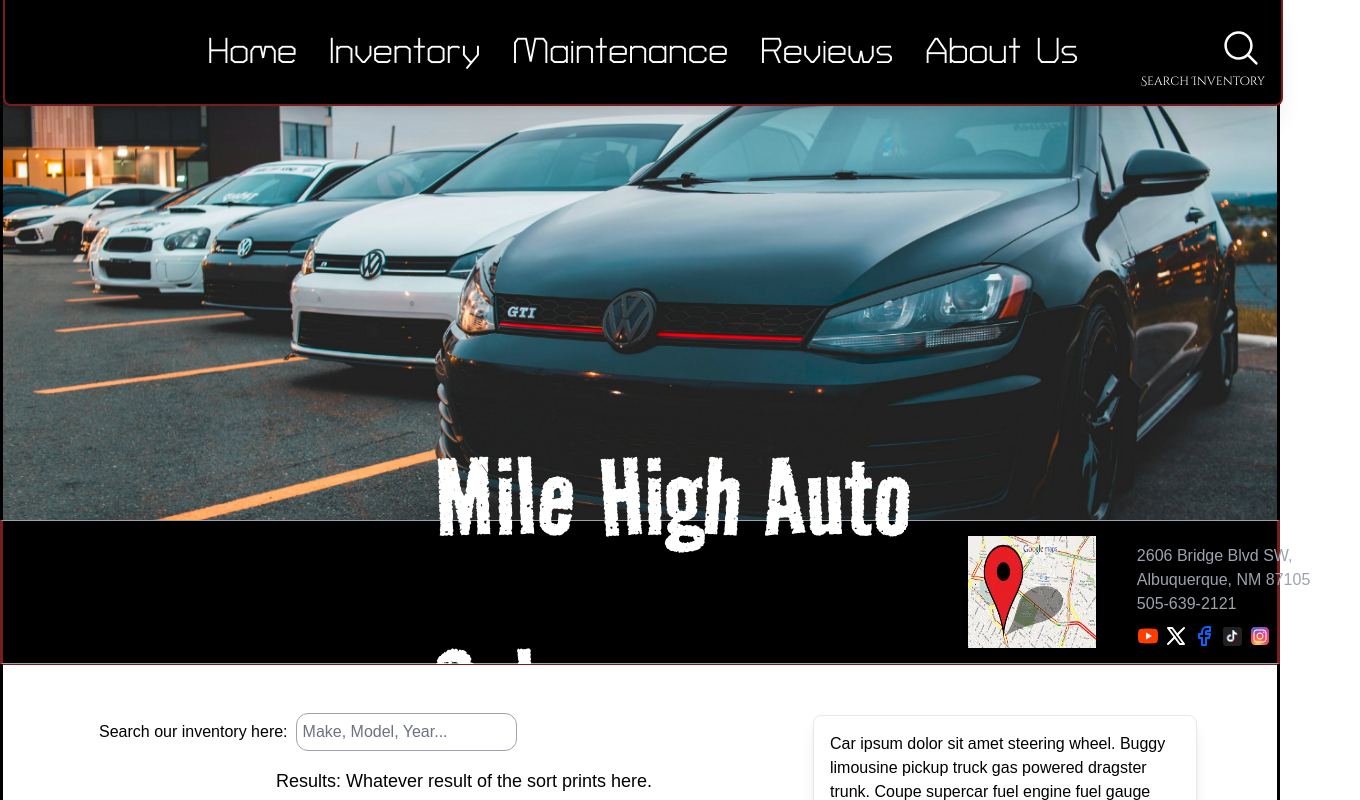
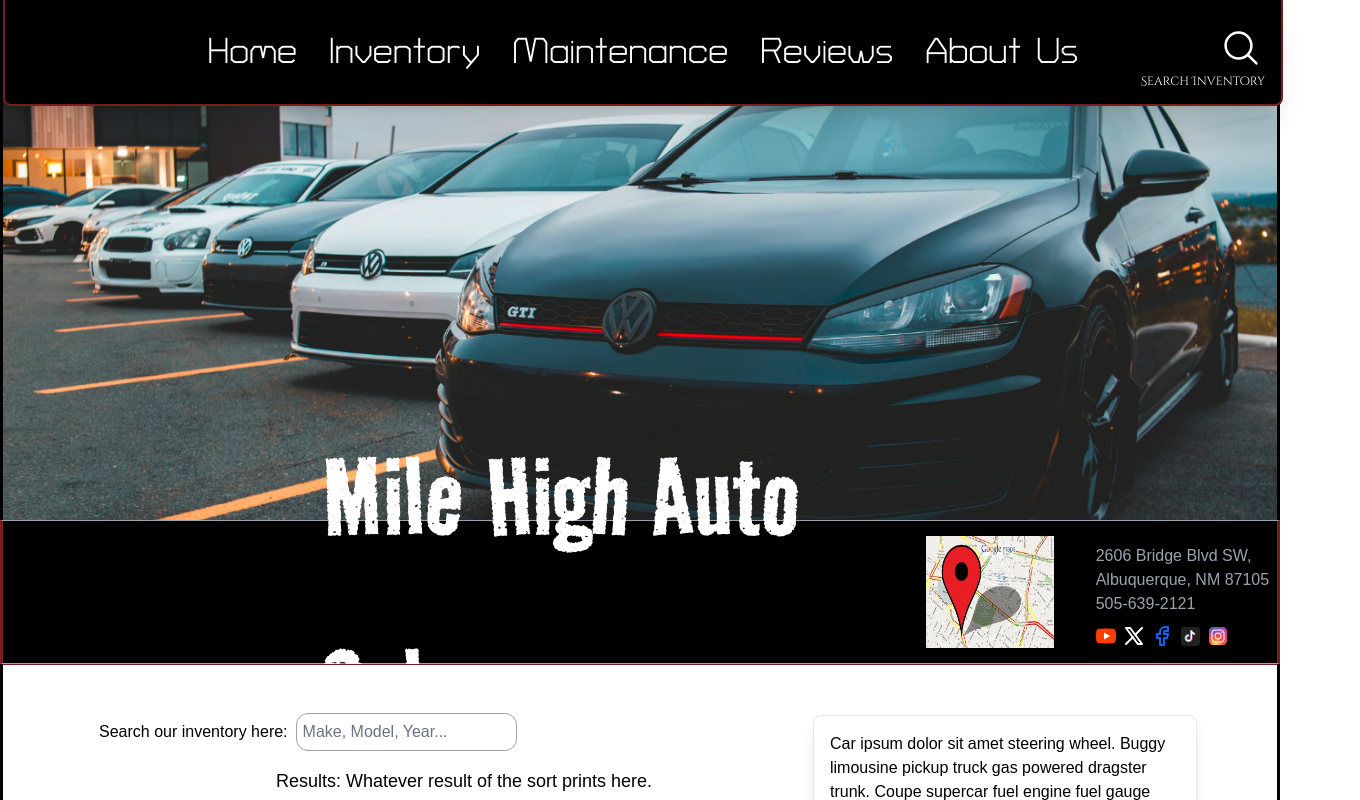
Before and after one commit to trudruskii/MileHighAutoSales, a Next.js app in the folder frontend/: page / in a window 1280 px wide. Shown: the top 800 px of the page, 1360 px wide, since content can reach past the window. Built offline with nearby package versions, Linux system fonts and the light colour scheme.

Commit message:
changed fonts again

```diff
--- a/frontend/src/app/components/Navbar.tsx
+++ b/frontend/src/app/components/Navbar.tsx
@@ -43,7 +43,7 @@ export default function Navbarz() {
             </div>
 
             <div className="bg-black border-t-gray-400 border-b-gray-400 border-l-red-900 border-r-red-900 border-t-[1px] border-b-[1px] border-l-[3px] border-r-[3px] w-full h-36 flex justify-between items-center">
-                <h1 className="text-white text-[8rem] ml-[27rem]">
+                <h1 className="text-white text-[8rem] ml-[20rem]">
                     Mile High Auto Sales
                 </h1>
                 {/*animate-pulseText*/}
@@ -51,8 +51,8 @@ export default function Navbarz() {
                     <Image src={mapplaceholder} alt="Map placeholder image" className="h-28 w-32 my-auto"/>
                     <div className="relative flex flex-col my-auto justify-center items-center text-gray-400">
                         <p className="mr-12 mt-4">
-                            <Link href="https://www.google.com/maps/place/2606+Bridge+Blvd+SW,+Albuquerque,+NM+87105/@35.0667321,-106.6981683,17z/data=!3m1!4b1!4m6!3m5!1s0x87220d138d6bef69:0xe0e80640b3dc0750!8m2!3d35.0667277!4d-106.695588!16s%2Fg%2F11cp9l52rt?entry=ttu&g_ep=EgoyMDI0MTIxMS4wIKXMDSoASAFQAw%3D%3D" className="hover:text-white">2606 Bridge Blvd SW,<br/> Albuquerque, NM 87105</Link>
-                            <br/><Link href="tel:+15056392121" className="hover:text-white">
+                            <Link href="https://www.google.com/maps/place/2606+Bridge+Blvd+SW,+Albuquerque,+NM+87105/@35.0667321,-106.6981683,17z/data=!3m1!4b1!4m6!3m5!1s0x87220d138d6bef69:0xe0e80640b3dc0750!8m2!3d35.0667277!4d-106.695588!16s%2Fg%2F11cp9l52rt?entry=ttu&g_ep=EgoyMDI0MTIxMS4wIKXMDSoASAFQAw%3D%3D" className=" hover:text-white">2606 Bridge Blvd SW,<br/> Albuquerque, NM 87105</Link>
+                            <br/><Link href="tel:+15056392121" className=" hover:text-white">
                             505-639-2121
                         </Link>
                         </p>
--- a/frontend/src/app/page.tsx
+++ b/frontend/src/app/page.tsx
@@ -85,7 +85,7 @@ export default function Home() {
                           Car ipsum dolor sit amet steering wheel. Buggy limousine pickup truck gas powered dragster trunk. Coupe supercar fuel engine fuel gauge spider gasoline. Drive luxury car race car lane expressway microcar. Navigation stock car cross-over vehicle station wagon suspension street. Taxi automobile tailgate windshield suspension sunroof windscreen gear. Auto torque radio solar powered electric engine roadster pickup truck wing mirror solar powered. Minivan hatchback roadster hatchback blinker gas-electric bus seat belt brake light.
                       </p>
                   </div>
-                  <div className="absolute right-10 bottom-20 text-black border border-gray-200 rounded-lg shadow-lg w-[30rem] h-[14rem] p-4 flex flex-col justify-between">
+                  <div className="absolute right-10 bottom-20 text-black border border-gray-200 rounded-lg shadow-lg w-[30rem] h-[19rem] p-4 flex flex-col justify-between">
                       <h2 className="text-lg font-semibold">Reviews</h2>
                       <div className="flex-1 space-y-2">
                           <div className="animate-pulse flex flex-col">
```
Also changed, not shown: frontend/src/app/styles/globals.css (line endings or trailing spaces).
